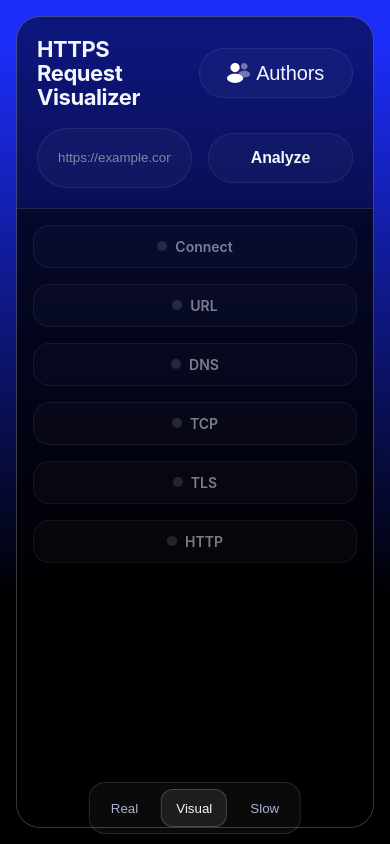
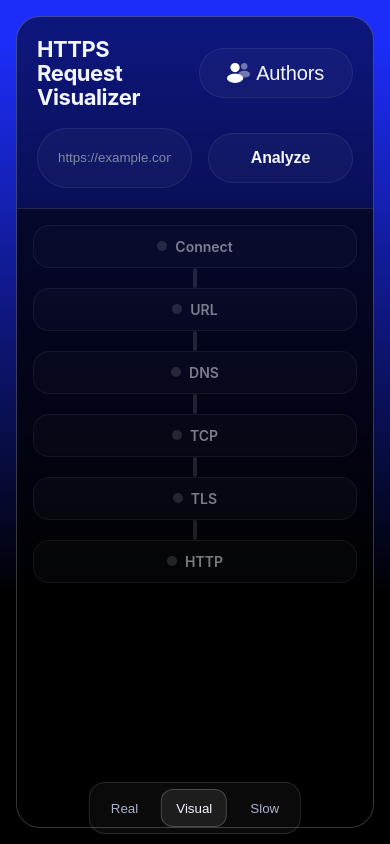
Before and after one commit to DENISmer/https-visualizer, a React (Vite) app in the folder apps/web/: page / in a window 390 px wide. Built offline with nearby package versions, Linux system fonts and the light colour scheme.

Commit message:
fragment timeline animation

```diff
--- a/apps/web/src/modules/steps-timeline/ui/steps-timeline.module.scss
+++ b/apps/web/src/modules/steps-timeline/ui/steps-timeline.module.scss
@@ -1,7 +1,7 @@
 .root {
   display: grid;
-  grid-template-columns: repeat(6, 1fr);
-  gap: 16px;
+  grid-template-columns: repeat(5, 1fr 24px) 1fr;
+  align-items: center;
   width: 100%;
 }
 
@@ -19,7 +19,6 @@
   border: 1px solid rgba(255, 255, 255, 0.12);
   background: rgba(255, 255, 255, 0.04);
 }
-
 
 .dot {
   width: 10px;
@@ -45,16 +44,19 @@
 }
 
 .stepCompleted {
-  border-color: rgba(255, 255, 255, 0.2);
-  background: rgba(255, 255, 255, 0.06);
+  border-color: #1c2df9;
+  background: #1c1e36;
+
+  -webkit-box-shadow: inset 0px 0px 4px 0px #1c2df9;
+  box-shadow: inset 0px 0px 4px 0px #1c2df9;
 
   .dot {
-    background: rgba(146, 223, 255, 0.75);
+    background: rgba(146, 223, 255, 0.55);
   }
 }
 
 .stepActive {
-  border-color: rgba(255, 255, 255, 0.24);
+  border-color: rgba(255, 255, 255, 0.53);
   background: rgba(255, 255, 255, 0.08);
 
   .dot {
@@ -62,8 +64,58 @@
   }
 }
 
+.connector {
+  position: relative;
+  height: 4px;
+  min-width: 24px;
+}
+
+.connectorTrack {
+  position: absolute;
+  inset: 0;
+  background: rgba(255, 255, 255, 0.12);
+  border-radius: 2px;
+}
+
+.connectorFill {
+  position: absolute;
+  left: 0;
+  top: 0;
+  bottom: 0;
+  width: 0;
+  background: #1c2df9;
+  border-radius: 2px;
+  transition: width 0.35s ease;
+
+  &[data-filled="true"] {
+    width: 100%;
+  }
+}
+
 @media (max-width: 1000px) {
   .root {
     grid-template-columns: 1fr;
   }
+
+  .connector {
+    width: 4px;
+    height: 20px;
+    min-width: unset;
+    margin: 0 auto;
+  }
+
+  .connectorTrack {
+    width: 100%;
+  }
+
+  .connectorFill {
+    width: 100% !important;
+    height: 0;
+    bottom: auto;
+    transition: height 0.35s ease;
+
+    &[data-filled="true"] {
+      height: 100%;
+    }
+  }
 }
--- a/apps/web/src/modules/steps-timeline/ui/steps-timeline.tsx
+++ b/apps/web/src/modules/steps-timeline/ui/steps-timeline.tsx
@@ -1,3 +1,4 @@
+import { Fragment } from "react";
 import { usePlaybackStore } from "@/shared/model/playback/playback.store";
 import { PLAYBACK_STEPS } from "@/shared/constants/playback-steps";
 import styles from "./steps-timeline.module.scss";
@@ -26,9 +27,11 @@ export const StepsTimeline = () => {
         const isActive = currentStep?.type === step;
         const isCompleted = currentIndex > index;
         const isUpcoming = currentIndex < index;
+        const isConnectorFilled = currentIndex > index;
 
         return (
-          <div key={step} className={styles.item}>
+          <Fragment key={step}>
+            <div className={styles.item}>
               <div
                 className={[
                   styles.step,
@@ -43,6 +46,16 @@ export const StepsTimeline = () => {
                 </div>
               </div>
             </div>
+            {index < PLAYBACK_STEPS.length - 1 && (
+              <div className={styles.connector}>
+                <div className={styles.connectorTrack} />
+                <div
+                  className={styles.connectorFill}
+                  data-filled={isConnectorFilled ? "true" : "false"}
+                />
+              </div>
+            )}
+          </Fragment>
         );
       })}
     </div>
```
Lines whose indentation alone changed are shown as unchanged.
